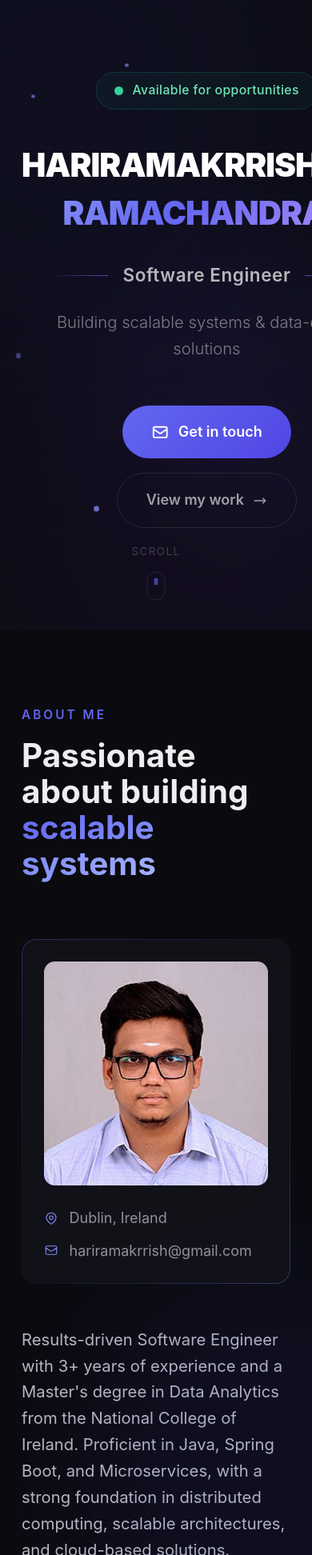
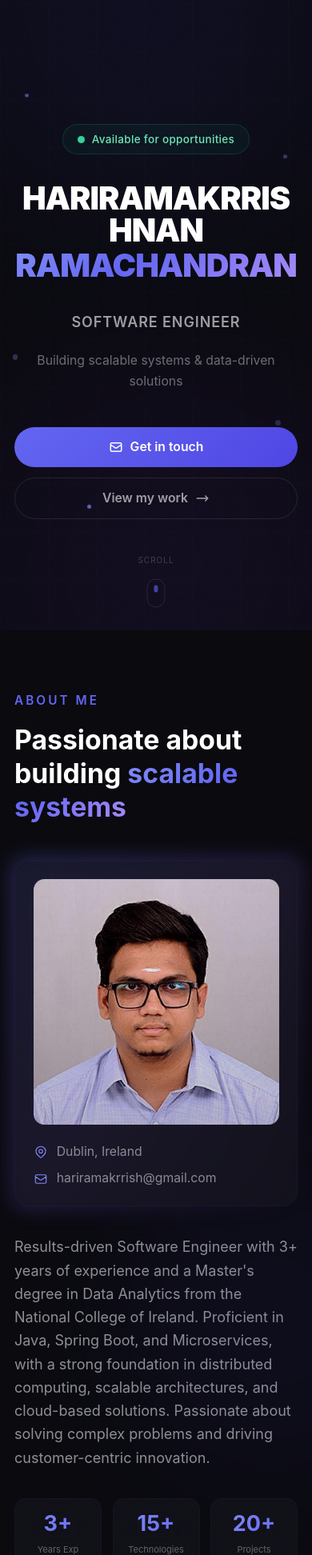
Before and after one commit to hariramakrrish/portfolio, a Next.js app: page / in a window 390 px wide. Shown: the part 56-2000 px from the top of the page at 80% size. Built offline with nearby package versions, Linux system fonts and the light colour scheme.

Commit message:
Mobile fixes, 3D card effects, glow animations across all sections

```diff
--- a/src/components/About.tsx
+++ b/src/components/About.tsx
@@ -5,42 +5,52 @@ import Image from "next/image";
 import { personalInfo } from "@/data/portfolio";
 
 const stats = [
-  { label: "Years Experience", value: "3+" },
+  { label: "Years Exp", value: "3+" },
   { label: "Technologies", value: "15+" },
-  { label: "Projects Delivered", value: "20+" },
+  { label: "Projects", value: "20+" },
 ];
 
 export default function About() {
   return (
-    <section id="about" className="relative py-20 overflow-hidden">
-      <div className="blob w-[500px] h-[500px] bg-indigo-600 top-[50%] right-[-200px]" />
+    <section id="about" className="relative py-16 sm:py-20 overflow-hidden">
+      <div className="absolute top-1/2 right-[-150px] w-[400px] h-[400px] rounded-full bg-indigo-600 opacity-[0.06] blur-[80px]" />
 
-      <div className="max-w-6xl mx-auto px-6">
-        {/* Section label */}
+      <div className="max-w-6xl mx-auto px-4 sm:px-6">
+        {/* Heading */}
         <motion.div
           initial={{ opacity: 0, y: 20 }}
           whileInView={{ opacity: 1, y: 0 }}
           viewport={{ once: true }}
-          className="mb-16"
+          className="mb-10 sm:mb-16"
         >
           <span className="section-heading">About Me</span>
-          <h2 className="text-4xl sm:text-5xl font-bold mt-3 text-dark-100">
+          <h2 className="text-3xl sm:text-4xl lg:text-5xl font-bold mt-3 text-white leading-tight">
             Passionate about building{" "}
-            <span className="gradient-text-accent">scalable systems</span>
+            <span style={{
+              background: "linear-gradient(135deg, #818cf8, #6366f1, #a78bfa)",
+              WebkitBackgroundClip: "text",
+              WebkitTextFillColor: "transparent",
+              backgroundClip: "text",
+            }}>
+              scalable systems
+            </span>
           </h2>
         </motion.div>
 
-        <div className="grid lg:grid-cols-5 gap-12 items-start">
+        <div className="grid lg:grid-cols-5 gap-8 lg:gap-12 items-start">
           {/* Profile card */}
           <motion.div
-            initial={{ opacity: 0, x: -30 }}
-            whileInView={{ opacity: 1, x: 0 }}
+            initial={{ opacity: 0, y: 30 }}
+            whileInView={{ opacity: 1, y: 0 }}
             viewport={{ once: true }}
             transition={{ duration: 0.6 }}
-            className="lg:col-span-2"
+            className="lg:col-span-2 mx-auto w-full max-w-sm lg:max-w-none"
           >
-            <div className="glass-card rounded-2xl p-6 gradient-border">
-              <div className="w-full aspect-square rounded-xl bg-gradient-to-br from-accent-500/10 to-accent-700/5 mb-6 overflow-hidden relative">
+            {/* Glow ring around photo */}
+            <div className="relative">
+              <div className="absolute -inset-1 rounded-2xl bg-gradient-to-br from-indigo-500/30 via-violet-500/20 to-transparent blur-md" />
+              <div className="glass-card rounded-2xl p-5 relative">
+                <div className="w-full aspect-square rounded-xl overflow-hidden relative mb-5">
                   <Image
                     src="/profile.jpg"
                     alt="Hariramakrrishnan Ramachandran"
@@ -48,106 +58,97 @@ export default function About() {
                     className="object-cover object-top"
                     priority
                   />
+                  {/* Subtle overlay shimmer */}
+                  <div className="absolute inset-0 bg-gradient-to-t from-black/20 to-transparent" />
                 </div>
-
-              <div className="space-y-3">
-                <div className="flex items-center gap-3 text-base text-dark-400">
-                  <svg
-                    className="w-4 h-4 text-accent-400"
-                    fill="none"
-                    viewBox="0 0 24 24"
-                    stroke="currentColor"
-                  >
-                    <path
-                      strokeLinecap="round"
-                      strokeLinejoin="round"
-                      strokeWidth={1.5}
-                      d="M17.657 16.657L13.414 20.9a1.998 1.998 0 01-2.827 0l-4.244-4.243a8 8 0 1111.314 0z"
-                    />
-                    <path
-                      strokeLinecap="round"
-                      strokeLinejoin="round"
-                      strokeWidth={1.5}
-                      d="M15 11a3 3 0 11-6 0 3 3 0 016 0z"
-                    />
+                <div className="space-y-2.5">
+                  <div className="flex items-center gap-2.5 text-sm text-white/50">
+                    <svg className="w-4 h-4 text-indigo-400 shrink-0" fill="none" viewBox="0 0 24 24" stroke="currentColor">
+                      <path strokeLinecap="round" strokeLinejoin="round" strokeWidth={1.5} d="M17.657 16.657L13.414 20.9a1.998 1.998 0 01-2.827 0l-4.244-4.243a8 8 0 1111.314 0z" />
+                      <path strokeLinecap="round" strokeLinejoin="round" strokeWidth={1.5} d="M15 11a3 3 0 11-6 0 3 3 0 016 0z" />
                     </svg>
                     {personalInfo.location}
                   </div>
-                <div className="flex items-center gap-3 text-base text-dark-400">
-                  <svg
-                    className="w-4 h-4 text-accent-400"
-                    fill="none"
-                    viewBox="0 0 24 24"
-                    stroke="currentColor"
-                  >
-                    <path
-                      strokeLinecap="round"
-                      strokeLinejoin="round"
-                      strokeWidth={1.5}
-                      d="M3 8l7.89 5.26a2 2 0 002.22 0L21 8M5 19h14a2 2 0 002-2V7a2 2 0 00-2-2H5a2 2 0 00-2 2v10a2 2 0 002 2z"
-                    />
+                  <div className="flex items-center gap-2.5 text-sm text-white/50">
+                    <svg className="w-4 h-4 text-indigo-400 shrink-0" fill="none" viewBox="0 0 24 24" stroke="currentColor">
+                      <path strokeLinecap="round" strokeLinejoin="round" strokeWidth={1.5} d="M3 8l7.89 5.26a2 2 0 002.22 0L21 8M5 19h14a2 2 0 002-2V7a2 2 0 00-2-2H5a2 2 0 00-2 2v10a2 2 0 002 2z" />
                     </svg>
-                  {personalInfo.email}
+                    <span className="break-all">{personalInfo.email}</span>
+                  </div>
                 </div>
               </div>
             </div>
           </motion.div>
 
-          {/* About content */}
+          {/* Content */}
           <motion.div
-            initial={{ opacity: 0, x: 30 }}
-            whileInView={{ opacity: 1, x: 0 }}
+            initial={{ opacity: 0, y: 30 }}
+            whileInView={{ opacity: 1, y: 0 }}
             viewport={{ once: true }}
-            transition={{ duration: 0.6, delay: 0.1 }}
+            transition={{ duration: 0.6, delay: 0.15 }}
             className="lg:col-span-3"
           >
-            <p className="text-dark-300 text-lg sm:text-xl leading-relaxed mb-8">
+            <p className="text-white/55 text-base sm:text-lg leading-relaxed mb-8">
               {personalInfo.summary}
             </p>
 
             {/* Stats */}
-            <div className="grid grid-cols-3 gap-4 mb-8">
+            <div className="grid grid-cols-3 gap-3 sm:gap-4 mb-8">
               {stats.map((stat, i) => (
                 <motion.div
                   key={stat.label}
-                  initial={{ opacity: 0, y: 20 }}
-                  whileInView={{ opacity: 1, y: 0 }}
+                  initial={{ opacity: 0, scale: 0.9 }}
+                  whileInView={{ opacity: 1, scale: 1 }}
                   viewport={{ once: true }}
                   transition={{ delay: 0.2 + i * 0.1 }}
-                  className="glass-card rounded-xl p-4 text-center gradient-border"
+                  whileHover={{ scale: 1.05, transition: { duration: 0.2 } }}
+                  className="glass-card rounded-xl p-3 sm:p-4 text-center relative overflow-hidden group cursor-default"
                 >
-                  <div className="text-2xl sm:text-3xl font-bold gradient-text-accent">
+                  <div className="absolute inset-0 bg-gradient-to-br from-indigo-500/5 to-transparent opacity-0 group-hover:opacity-100 transition-opacity duration-300" />
+                  <div className="text-2xl sm:text-3xl font-bold" style={{
+                    background: "linear-gradient(135deg, #818cf8, #6366f1)",
+                    WebkitBackgroundClip: "text",
+                    WebkitTextFillColor: "transparent",
+                    backgroundClip: "text",
+                  }}>
                     {stat.value}
                   </div>
-                  <div className="text-xs text-dark-500 mt-1">{stat.label}</div>
+                  <div className="text-[11px] sm:text-xs text-white/35 mt-1">{stat.label}</div>
                 </motion.div>
               ))}
             </div>
 
-            {/* Quick links */}
+            {/* Social links */}
             <div className="flex flex-wrap gap-3">
-              <a
-                href={personalInfo.social.github}
+              {[
+                {
+                  href: personalInfo.social.github,
+                  label: "GitHub",
+                  icon: <path d="M12 0c-6.626 0-12 5.373-12 12 0 5.302 3.438 9.8 8.207 11.387.599.111.793-.261.793-.577v-2.234c-3.338.726-4.033-1.416-4.033-1.416-.546-1.387-1.333-1.756-1.333-1.756-1.089-.745.083-.729.083-.729 1.205.084 1.839 1.237 1.839 1.237 1.07 1.834 2.807 1.304 3.492.997.107-.775.418-1.305.762-1.604-2.665-.305-5.467-1.334-5.467-5.931 0-1.311.469-2.381 1.236-3.221-.124-.303-.535-1.524.117-3.176 0 0 1.008-.322 3.301 1.23.957-.266 1.983-.399 3.003-.404 1.02.005 2.047.138 3.006.404 2.291-1.552 3.297-1.23 3.297-1.23.653 1.653.242 2.874.118 3.176.77.84 1.235 1.911 1.235 3.221 0 4.609-2.807 5.624-5.479 5.921.43.372.823 1.102.823 2.222v3.293c0 .319.192.694.801.576 4.765-1.589 8.199-6.086 8.199-11.386 0-6.627-5.373-12-12-12z" />,
+                  filled: true,
+                },
+                {
+                  href: personalInfo.social.linkedin,
+                  label: "LinkedIn",
+                  icon: <path d="M20.447 20.452h-3.554v-5.569c0-1.328-.027-3.037-1.852-3.037-1.853 0-2.136 1.445-2.136 2.939v5.667H9.351V9h3.414v1.561h.046c.477-.9 1.637-1.85 3.37-1.85 3.601 0 4.267 2.37 4.267 5.455v6.286zM5.337 7.433c-1.144 0-2.063-.926-2.063-2.065 0-1.138.92-2.063 2.063-2.063 1.14 0 2.064.925 2.064 2.063 0 1.139-.925 2.065-2.064 2.065zm1.782 13.019H3.555V9h3.564v11.452zM22.225 0H1.771C.792 0 0 .774 0 1.729v20.542C0 23.227.792 24 1.771 24h20.451C23.2 24 24 23.227 24 22.271V1.729C24 .774 23.2 0 22.222 0h.003z" />,
+                  filled: true,
+                },
+              ].map((link) => (
+                <motion.a
+                  key={link.label}
+                  href={link.href}
                   target="_blank"
                   rel="noopener noreferrer"
-                className="inline-flex items-center gap-2 px-4 py-2.5 rounded-xl glass-card text-sm text-dark-300 hover:text-white transition-colors"
+                  whileHover={{ scale: 1.05, y: -2 }}
+                  whileTap={{ scale: 0.97 }}
+                  className="inline-flex items-center gap-2 px-4 py-2.5 rounded-xl glass-card text-sm text-white/50 hover:text-white transition-colors"
                 >
-                <svg className="w-4 h-4" viewBox="0 0 24 24" fill="currentColor">
-                  <path d="M12 0c-6.626 0-12 5.373-12 12 0 5.302 3.438 9.8 8.207 11.387.599.111.793-.261.793-.577v-2.234c-3.338.726-4.033-1.416-4.033-1.416-.546-1.387-1.333-1.756-1.333-1.756-1.089-.745.083-.729.083-.729 1.205.084 1.839 1.237 1.839 1.237 1.07 1.834 2.807 1.304 3.492.997.107-.775.418-1.305.762-1.604-2.665-.305-5.467-1.334-5.467-5.931 0-1.311.469-2.381 1.236-3.221-.124-.303-.535-1.524.117-3.176 0 0 1.008-.322 3.301 1.23.957-.266 1.983-.399 3.003-.404 1.02.005 2.047.138 3.006.404 2.291-1.552 3.297-1.23 3.297-1.23.653 1.653.242 2.874.118 3.176.77.84 1.235 1.911 1.235 3.221 0 4.609-2.807 5.624-5.479 5.921.43.372.823 1.102.823 2.222v3.293c0 .319.192.694.801.576 4.765-1.589 8.199-6.086 8.199-11.386 0-6.627-5.373-12-12-12z" />
+                  <svg className="w-4 h-4" viewBox="0 0 24 24" fill={link.filled ? "currentColor" : "none"} stroke={link.filled ? "none" : "currentColor"}>
+                    {link.icon}
                   </svg>
-                GitHub
-              </a>
-              <a
-                href={personalInfo.social.linkedin}
-                target="_blank"
-                rel="noopener noreferrer"
-                className="inline-flex items-center gap-2 px-4 py-2.5 rounded-xl glass-card text-sm text-dark-300 hover:text-white transition-colors"
-              >
-                <svg className="w-4 h-4" viewBox="0 0 24 24" fill="currentColor">
-                  <path d="M20.447 20.452h-3.554v-5.569c0-1.328-.027-3.037-1.852-3.037-1.853 0-2.136 1.445-2.136 2.939v5.667H9.351V9h3.414v1.561h.046c.477-.9 1.637-1.85 3.37-1.85 3.601 0 4.267 2.37 4.267 5.455v6.286zM5.337 7.433c-1.144 0-2.063-.926-2.063-2.065 0-1.138.92-2.063 2.063-2.063 1.14 0 2.064.925 2.064 2.063 0 1.139-.925 2.065-2.064 2.065zm1.782 13.019H3.555V9h3.564v11.452zM22.225 0H1.771C.792 0 0 .774 0 1.729v20.542C0 23.227.792 24 1.771 24h20.451C23.2 24 24 23.227 24 22.271V1.729C24 .774 23.2 0 22.222 0h.003z" />
-                </svg>
-                LinkedIn
-              </a>
+                  {link.label}
+                </motion.a>
+              ))}
             </div>
           </motion.div>
         </div>
--- a/src/components/Education.tsx
+++ b/src/components/Education.tsx
@@ -5,10 +5,10 @@ import { education, certifications } from "@/data/portfolio";
 
 export default function Education() {
   return (
-    <section id="education" className="relative py-20">
-      <div className="blob w-[400px] h-[400px] bg-purple-600 top-[30%] left-[-150px]" />
+    <section id="education" className="relative py-16 sm:py-20">
+      <div className="absolute top-[30%] left-[-100px] w-[350px] h-[350px] rounded-full bg-purple-600 opacity-[0.05] blur-[80px]" />
 
-      <div className="max-w-6xl mx-auto px-6">
+      <div className="max-w-6xl mx-auto px-4 sm:px-6">
         <motion.div
           initial={{ opacity: 0, y: 20 }}
           whileInView={{ opacity: 1, y: 0 }}
--- a/src/components/Experience.tsx
+++ b/src/components/Experience.tsx
@@ -5,10 +5,10 @@ import { experience } from "@/data/portfolio";
 
 export default function Experience() {
   return (
-    <section id="experience" className="relative py-20">
+    <section id="experience" className="relative py-16 sm:py-20">
       <div className="blob w-[500px] h-[500px] bg-blue-600 bottom-[10%] right-[-200px]" />
 
-      <div className="max-w-6xl mx-auto px-6">
+      <div className="max-w-6xl mx-auto px-4 sm:px-6">
         <motion.div
           initial={{ opacity: 0, y: 20 }}
           whileInView={{ opacity: 1, y: 0 }}
@@ -33,7 +33,7 @@ export default function Experience() {
               className="glass-card rounded-2xl overflow-hidden gradient-border"
             >
               {/* Header strip */}
-              <div className="px-8 py-6 border-b border-white/[0.03]">
+              <div className="px-4 sm:px-8 py-5 sm:py-6 border-b border-white/[0.03]">
                 <div className="flex flex-col sm:flex-row sm:items-center justify-between gap-4">
                   <div className="flex items-start gap-4">
                     <div className="w-12 h-12 rounded-xl bg-gradient-to-br from-accent-500/20 to-accent-700/10 flex items-center justify-center shrink-0 mt-1">
@@ -98,7 +98,7 @@ export default function Experience() {
               </div>
 
               {/* Highlights */}
-              <div className="px-8 py-6">
+              <div className="px-4 sm:px-8 py-5 sm:py-6">
                 <div className="grid gap-4">
                   {exp.highlights.map((item, j) => (
                     <motion.div
--- a/src/components/Hero.tsx
+++ b/src/components/Hero.tsx
@@ -3,92 +3,87 @@
 import { motion } from "framer-motion";
 import { personalInfo } from "@/data/portfolio";
 
-
 export default function Hero() {
   return (
     <section
       id="hero"
-      className="relative min-h-screen flex flex-col items-center justify-center overflow-hidden pt-20"
+      className="relative min-h-screen flex flex-col items-center justify-center overflow-hidden pt-16"
     >
-      {/* Rich background layers */}
+      {/* Background grid */}
       <div className="absolute inset-0 grid-bg" />
 
-      {/* Large vivid blobs */}
-      <div className="absolute top-[-20%] right-[-10%] w-[700px] h-[700px] rounded-full bg-indigo-600 opacity-[0.07] blur-[120px]" />
-      <div className="absolute bottom-[-20%] left-[-10%] w-[600px] h-[600px] rounded-full bg-violet-600 opacity-[0.06] blur-[100px]" />
-      <div className="absolute top-[40%] left-[40%] w-[400px] h-[400px] rounded-full bg-accent-500 opacity-[0.04] blur-[80px]" />
+      {/* Blobs */}
+      <div className="absolute top-[-20%] right-[-10%] w-[500px] h-[500px] rounded-full bg-indigo-600 opacity-[0.08] blur-[100px]" />
+      <div className="absolute bottom-[-20%] left-[-10%] w-[500px] h-[500px] rounded-full bg-violet-600 opacity-[0.07] blur-[100px]" />
 
       {/* Floating particles */}
       {[
-        { top: "20%", left: "10%", size: "w-1 h-1", delay: 0 },
-        { top: "60%", left: "5%", size: "w-1.5 h-1.5", delay: 1 },
-        { top: "30%", right: "8%", size: "w-1 h-1", delay: 2 },
-        { top: "70%", right: "12%", size: "w-2 h-2", delay: 0.5 },
-        { top: "15%", left: "40%", size: "w-1 h-1", delay: 1.5 },
-        { top: "80%", left: "30%", size: "w-1.5 h-1.5", delay: 3 },
+        { top: "20%", left: "8%",  size: "w-1 h-1",   delay: 0 },
+        { top: "60%", left: "4%",  size: "w-1.5 h-1.5", delay: 1 },
+        { top: "30%", right: "8%", size: "w-1 h-1",   delay: 2 },
+        { top: "70%", right: "10%",size: "w-1.5 h-1.5", delay: 0.5 },
+        { top: "80%", left: "28%", size: "w-1 h-1",   delay: 3 },
       ].map((p, i) => (
         <motion.div
           key={i}
-          animate={{ y: [-15, 15, -15], opacity: [0.3, 0.8, 0.3] }}
+          animate={{ y: [-12, 12, -12], opacity: [0.2, 0.7, 0.2] }}
           transition={{ duration: 4 + i, repeat: Infinity, ease: "easeInOut", delay: p.delay }}
           className={`absolute ${p.size} rounded-full bg-accent-400`}
           style={{ top: p.top, left: (p as any).left, right: (p as any).right }}
         />
       ))}
 
-      <div className="relative z-10 max-w-5xl mx-auto px-6 text-center">
+      <div className="relative z-10 w-full max-w-4xl mx-auto px-4 sm:px-6 text-center">
 
         {/* Status badge */}
         <motion.div
-          initial={{ opacity: 0, y: -20 }}
+          initial={{ opacity: 0, y: -16 }}
           animate={{ opacity: 1, y: 0 }}
           transition={{ duration: 0.6 }}
-          className="inline-flex items-center gap-2.5 px-5 py-2.5 rounded-full border border-emerald-500/20 bg-emerald-500/5 mb-10"
+          className="inline-flex items-center gap-2 px-4 py-2 rounded-full border border-emerald-500/20 bg-emerald-500/5 mb-8"
         >
-          <span className="relative flex h-2.5 w-2.5">
+          <span className="relative flex h-2 w-2">
             <span className="animate-ping absolute inline-flex h-full w-full rounded-full bg-emerald-400 opacity-75" />
-            <span className="relative inline-flex rounded-full h-2.5 w-2.5 bg-emerald-400" />
+            <span className="relative inline-flex rounded-full h-2 w-2 bg-emerald-400" />
           </span>
-          <span className="text-sm font-medium text-emerald-300 tracking-wide">
+          <span className="text-xs sm:text-sm font-medium text-emerald-300 tracking-wide">
             Available for opportunities
           </span>
         </motion.div>
 
-        {/* Main heading */}
+        {/* Name */}
         <motion.div
           initial={{ opacity: 0, y: 40 }}
           animate={{ opacity: 1, y: 0 }}
           transition={{ duration: 0.9, delay: 0.1 }}
         >
-          <h1 className="text-4xl sm:text-6xl lg:text-7xl font-black tracking-tight leading-tight mb-2 uppercase">
+          <h1 className="text-[2.2rem] xs:text-5xl sm:text-6xl lg:text-7xl font-black tracking-tight leading-none mb-1 uppercase break-words">
             <span className="text-white">{personalInfo.name.split(" ")[0]}</span>
           </h1>
-          <h1 className="text-4xl sm:text-6xl lg:text-7xl font-black tracking-tight leading-tight mb-8 uppercase">
-            <span
-              style={{
-                background: "linear-gradient(135deg, #818cf8 0%, #6366f1 40%, #a78bfa 100%)",
-                WebkitBackgroundClip: "text",
-                WebkitTextFillColor: "transparent",
-                backgroundClip: "text",
-              }}
-            >
+          <h1 className="text-[2.2rem] xs:text-5xl sm:text-6xl lg:text-7xl font-black tracking-tight leading-none mb-8 uppercase break-words">
+            <span style={{
+              background: "linear-gradient(135deg, #818cf8 0%, #6366f1 40%, #a78bfa 100%)",
+              WebkitBackgroundClip: "text",
+              WebkitTextFillColor: "transparent",
+              backgroundClip: "text",
+            }}>
               {personalInfo.lastName}
             </span>
           </h1>
         </motion.div>
 
-        {/* Role badge */}
+        {/* Role */}
         <motion.div
           initial={{ opacity: 0, y: 20 }}
           animate={{ opacity: 1, y: 0 }}
           transition={{ duration: 0.8, delay: 0.25 }}
-          className="flex items-center justify-center gap-4 mb-6"
+          className="flex items-center justify-center gap-3 mb-5"
         >
-          <div className="h-px w-16 bg-gradient-to-r from-transparent via-accent-500/40 to-accent-500/70" />
-          <span className="text-xl sm:text-2xl font-semibold text-white/70 tracking-wide">
+          <div className="hidden sm:block h-px w-10 bg-gradient-to-r from-transparent to-accent-500/60" />
+          <span className="text-base sm:text-xl font-semibold text-white/60 tracking-wider uppercase">
             {personalInfo.title}
           </span>
-          <div className="h-px w-16 bg-gradient-to-l from-transparent via-accent-500/40 to-accent-500/70" />
+          <div className="hidden sm:block h-px w-10 bg-gradient-to-l from-transparent to-accent-500/60" />
         </motion.div>
 
         {/* Tagline */}
@@ -96,36 +91,33 @@ export default function Hero() {
           initial={{ opacity: 0, y: 20 }}
           animate={{ opacity: 1, y: 0 }}
           transition={{ duration: 0.8, delay: 0.35 }}
-          className="text-white/45 text-lg sm:text-xl max-w-2xl mx-auto mb-12 leading-relaxed font-light"
+          className="text-white/40 text-sm sm:text-lg max-w-xl mx-auto mb-10 leading-relaxed px-2"
         >
           {personalInfo.tagline}
         </motion.p>
 
-        {/* CTA Buttons */}
+        {/* CTAs */}
         <motion.div
           initial={{ opacity: 0, y: 20 }}
           animate={{ opacity: 1, y: 0 }}
           transition={{ duration: 0.8, delay: 0.45 }}
-          className="flex flex-col sm:flex-row items-center justify-center gap-4 mb-16"
+          className="flex flex-col xs:flex-row items-center justify-center gap-3 sm:gap-4"
         >
-          {/* Primary CTA */}
           <a
             href="#contact"
-            className="group relative inline-flex items-center gap-2.5 px-8 py-4 rounded-full font-semibold text-white overflow-hidden"
+            className="group relative inline-flex items-center gap-2 px-6 py-3 sm:px-8 sm:py-4 rounded-full font-semibold text-white text-sm sm:text-base overflow-hidden w-full xs:w-auto justify-center"
             style={{ background: "linear-gradient(135deg, #6366f1, #4f46e5)" }}
           >
             <span className="absolute inset-0 bg-white opacity-0 group-hover:opacity-10 transition-opacity duration-300" />
-            <svg className="w-5 h-5" fill="none" viewBox="0 0 24 24" stroke="currentColor">
+            <svg className="w-4 h-4" fill="none" viewBox="0 0 24 24" stroke="currentColor">
               <path strokeLinecap="round" strokeLinejoin="round" strokeWidth={2}
                 d="M3 8l7.89 5.26a2 2 0 002.22 0L21 8M5 19h14a2 2 0 002-2V7a2 2 0 00-2-2H5a2 2 0 00-2 2v10a2 2 0 002 2z" />
             </svg>
             Get in touch
           </a>
-
-          {/* Secondary CTA */}
           <a
             href="#experience"
-            className="group inline-flex items-center gap-2.5 px-8 py-4 rounded-full font-semibold border border-white/10 text-white/60 hover:text-white hover:border-white/25 transition-all duration-300"
+            className="group inline-flex items-center gap-2 px-6 py-3 sm:px-8 sm:py-4 rounded-full font-semibold border border-white/10 text-white/60 hover:text-white hover:border-white/25 transition-all duration-300 text-sm sm:text-base w-full xs:w-auto justify-center"
           >
             View my work
             <svg className="w-4 h-4 group-hover:translate-x-1 transition-transform" fill="none" viewBox="0 0 24 24" stroke="currentColor">
@@ -133,7 +125,6 @@ export default function Hero() {
             </svg>
           </a>
         </motion.div>
-
       </div>
 
       {/* Scroll indicator */}
@@ -141,9 +132,9 @@ export default function Hero() {
         initial={{ opacity: 0 }}
         animate={{ opacity: 1 }}
         transition={{ duration: 1, delay: 1.5 }}
-        className="absolute bottom-10 left-1/2 -translate-x-1/2 flex flex-col items-center gap-2"
+        className="absolute bottom-8 left-1/2 -translate-x-1/2 flex flex-col items-center gap-1.5"
       >
-        <span className="text-xs text-white/20 tracking-widest uppercase">Scroll</span>
+        <span className="text-[10px] text-white/20 tracking-widest uppercase">Scroll</span>
         <motion.div
           animate={{ y: [0, 8, 0] }}
           transition={{ duration: 2, repeat: Infinity }}
```
Also changed, not shown: src/components/Contact.tsx (+15 -10 lines), src/components/Skills.tsx (+55 -13 lines). Lines whose indentation alone changed are shown as unchanged.
